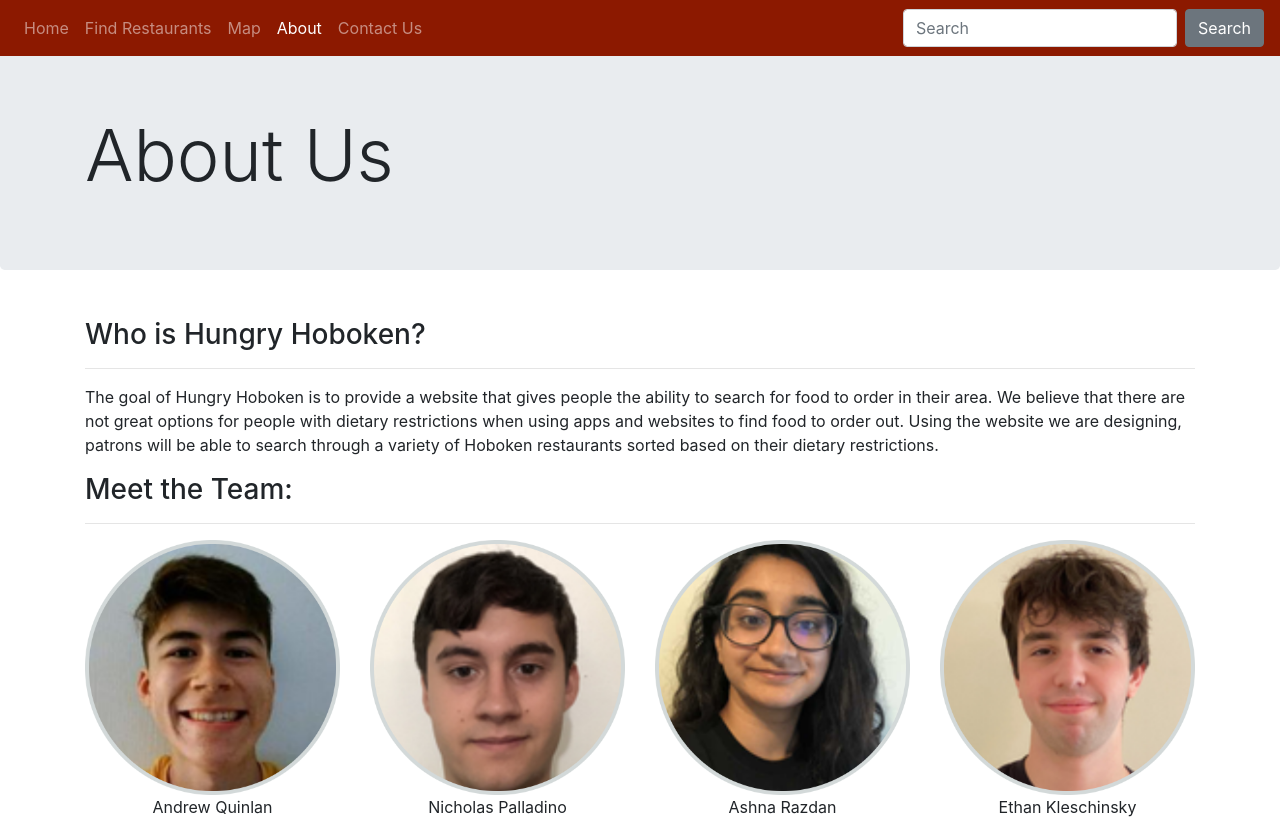
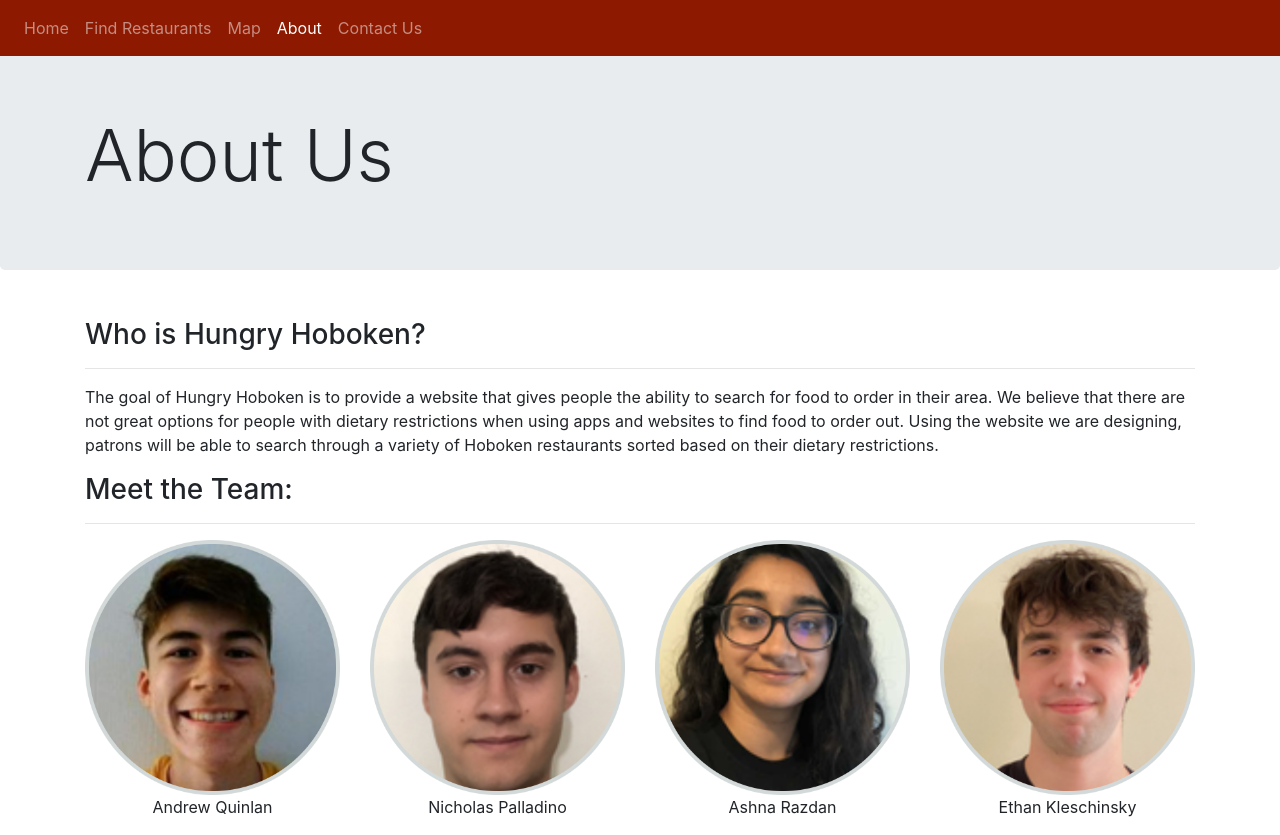
Before and after one commit to ashnarazdan123/hungry-hoboken, a website: page about.html in a window 1280 px wide. Drawn offline with nearby package versions, Linux system fonts and the light colour scheme.

Commit message:
deleted search bars

```diff
--- a/about.html
+++ b/about.html
@@ -55,10 +55,6 @@
                             <a class="nav-link" href='/contact.html'>Contact Us</a>
                         </li>
                     </ul>
-                    <form class="form-inline my-2 my-lg-0">
-                        <input class="form-control mr-sm-2" type="text" placeholder="Search" aria-label="Search">
-                        <button class="btn btn-secondary my-2 my-sm-0" type="submit">Search</button>
-                    </form>
                 </div>
             </nav>
         </header>
```
Also changed, not shown: contact.html (+0 -4 lines), maps.html (+0 -4 lines), restaurants.html (+0 -4 lines), src/index.html (+0 -4 lines).
